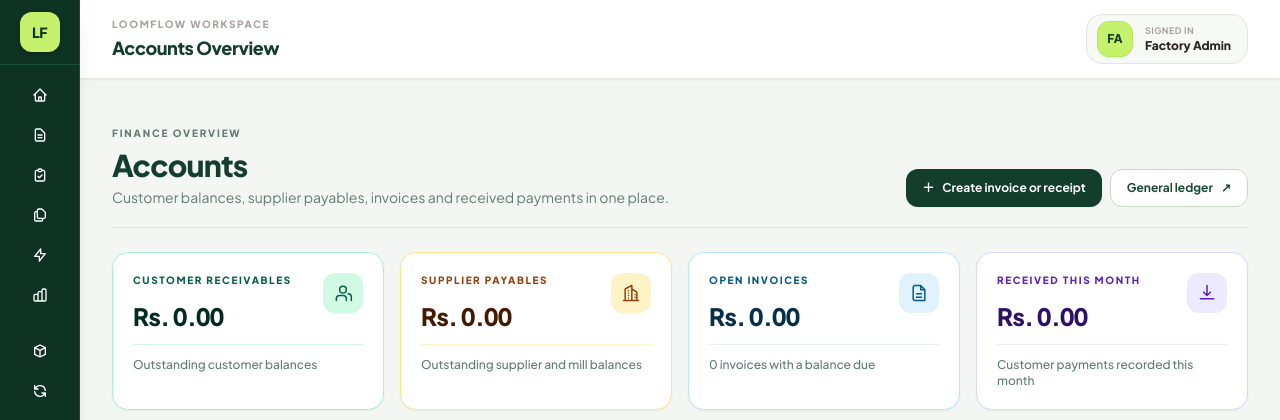
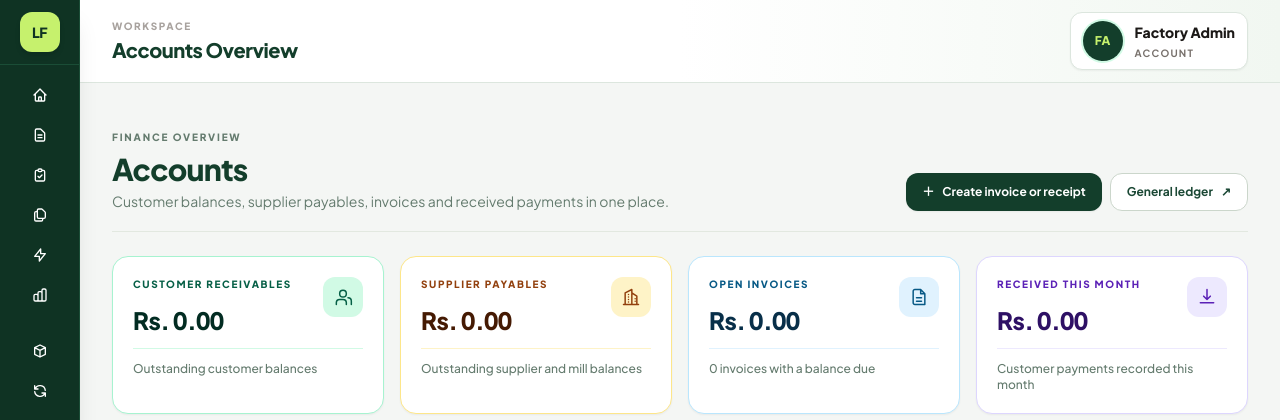
Before and after one commit to SafiullahZafar/Loom_flow_2, a Laravel app: page /accounts in a window 1280 px wide. Shown: the top 420 px of the page. Run offline with Laravel 12, Linux system fonts and the light colour scheme; a user stored in the database is signed in; data comes from the database, SQL or seed files in the repository; data that the repository does not hold is empty; some libraries are stand-ins or nearby versions.

Commit message:
feat: Enhance top bar header with improved styling and dynamic page heading

```diff
--- a/resources/views/layouts/app.blade.php
+++ b/resources/views/layouts/app.blade.php
@@ -327,6 +327,7 @@
             } elseif (str_starts_with($currentRoute, 'expenses')) {
                 $pageTitle = '8. Expenses';
             }
+            $pageHeading = preg_replace('/^\d+\.\s*/', '', $pageTitle);
         @endphp
 
         <!-- BACKDROP FOR MOBILE SIDEBAR -->
@@ -540,26 +541,26 @@
         <div class="flex-1 flex flex-col min-w-0 min-h-screen">
 
             <!-- TOP BAR HEADER -->
-            <header class="sticky top-0 z-30 border-b border-[#e2e8e0] bg-white px-4 py-3.5 shadow-sm sm:px-8">
-                <div class="flex min-h-11 items-center justify-between gap-4">
+            <header class="sticky top-0 z-30 border-b border-[#dce6de] bg-gradient-to-r from-white via-white to-[#f1f7f1] px-4 py-3 sm:px-8">
+                <div class="flex min-h-12 items-center justify-between gap-4">
                     <div class="flex min-w-0 items-center gap-3 sm:gap-4">
-                        <button type="button" onclick="toggleSidebar()" class="flex h-10 w-10 shrink-0 items-center justify-center rounded-xl border border-[#e2e8e0] bg-white text-[#133e2b] transition hover:bg-emerald-50 lg:hidden" aria-label="Open navigation menu">
+                        <button type="button" onclick="toggleSidebar()" class="flex h-10 w-10 shrink-0 items-center justify-center rounded-xl border border-[#dce6de] bg-white text-[#133e2b] shadow-sm transition hover:border-[#b7cdbd] hover:bg-emerald-50 lg:hidden" aria-label="Open navigation menu">
                             <svg class="h-5 w-5" fill="none" stroke="currentColor" viewBox="0 0 24 24"><path stroke-linecap="round" stroke-linejoin="round" stroke-width="2" d="M4 6h16M4 12h16M4 18h16"/></svg>
                         </button>
                         <div class="min-w-0">
-                            <div class="text-[10px] font-extrabold uppercase tracking-[0.16em] text-stone-400">LoomFlow workspace</div>
-                            <div class="mt-0.5 truncate text-base font-black tracking-tight text-[#133e2b] sm:text-lg">{{ $pageTitle }}</div>
+                            <div class="text-[10px] font-extrabold uppercase tracking-[0.16em] text-stone-400">Workspace</div>
+                            <div class="mt-0.5 truncate text-lg font-black leading-tight tracking-tight text-[#133e2b] sm:text-xl">{{ $pageHeading }}</div>
                         </div>
                     </div>
 
                     @auth
-                        <div class="flex shrink-0 items-center gap-3 rounded-2xl border border-[#e2e8e0] bg-[#f7f9f7] py-1.5 pl-2 pr-3 sm:pl-2.5 sm:pr-4" title="Signed in as {{ Auth::user()->name }}">
-                            <div class="flex h-9 w-9 items-center justify-center rounded-xl border border-[#b4e857] bg-[#c6f16d] text-xs font-black text-[#133e2b] shadow-sm">
+                        <div class="flex max-w-[45vw] shrink-0 items-center gap-2.5 rounded-xl border border-[#dce6de] bg-white px-2.5 py-2 shadow-sm sm:max-w-[250px] sm:gap-3 sm:px-3" title="{{ Auth::user()->name }}">
+                            <div class="flex h-10 w-10 shrink-0 items-center justify-center rounded-full bg-[#133e2b] text-xs font-black tracking-wide text-[#c6f16d] ring-2 ring-emerald-100">
                                 {{ strtoupper(substr(Auth::user()->name, 0, 2)) }}
                             </div>
-                            <div class="hidden min-w-0 sm:block">
-                                <div class="text-[9px] font-bold uppercase tracking-wider text-stone-400">Signed in</div>
-                                <div class="max-w-40 truncate text-xs font-extrabold text-stone-800">{{ Auth::user()->name }}</div>
+                            <div class="min-w-0 flex-1">
+                                <div class="break-words text-xs font-black leading-4 text-stone-900 sm:text-sm">{{ Auth::user()->name }}</div>
+                                <div class="mt-1 text-[10px] font-bold uppercase tracking-[0.12em] text-stone-500">Account</div>
                             </div>
                         </div>
                     @else
```
